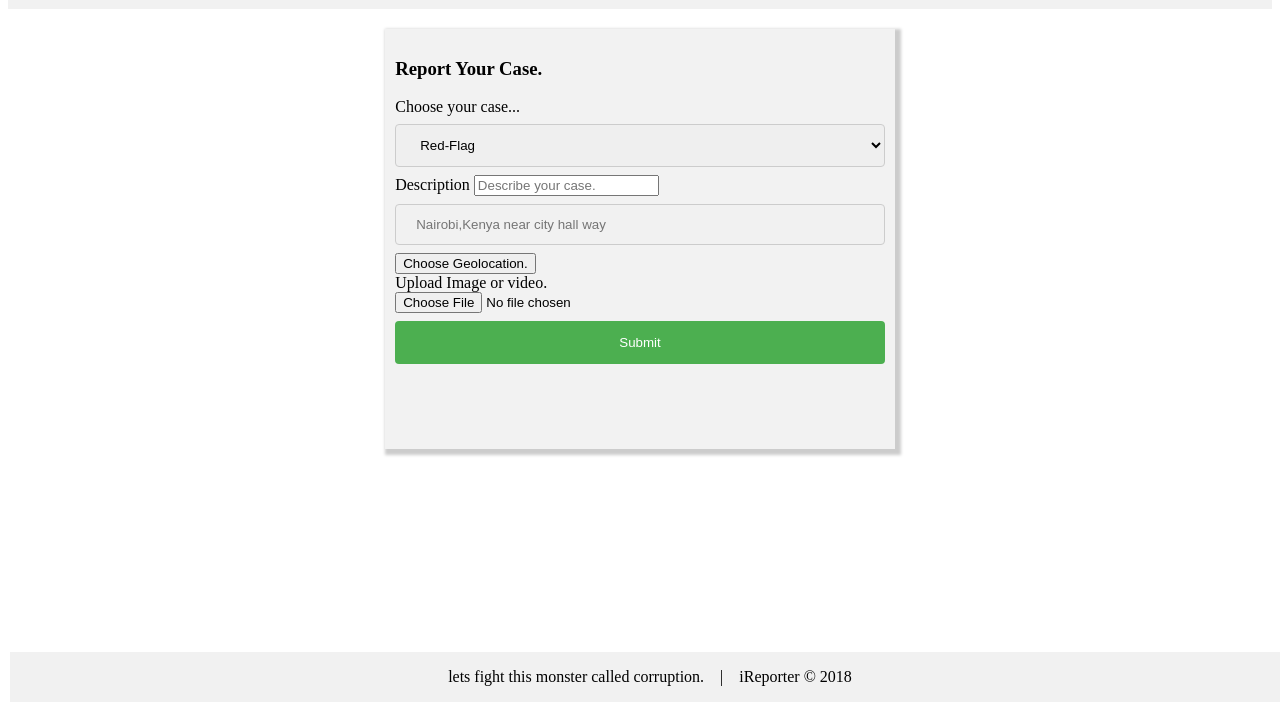
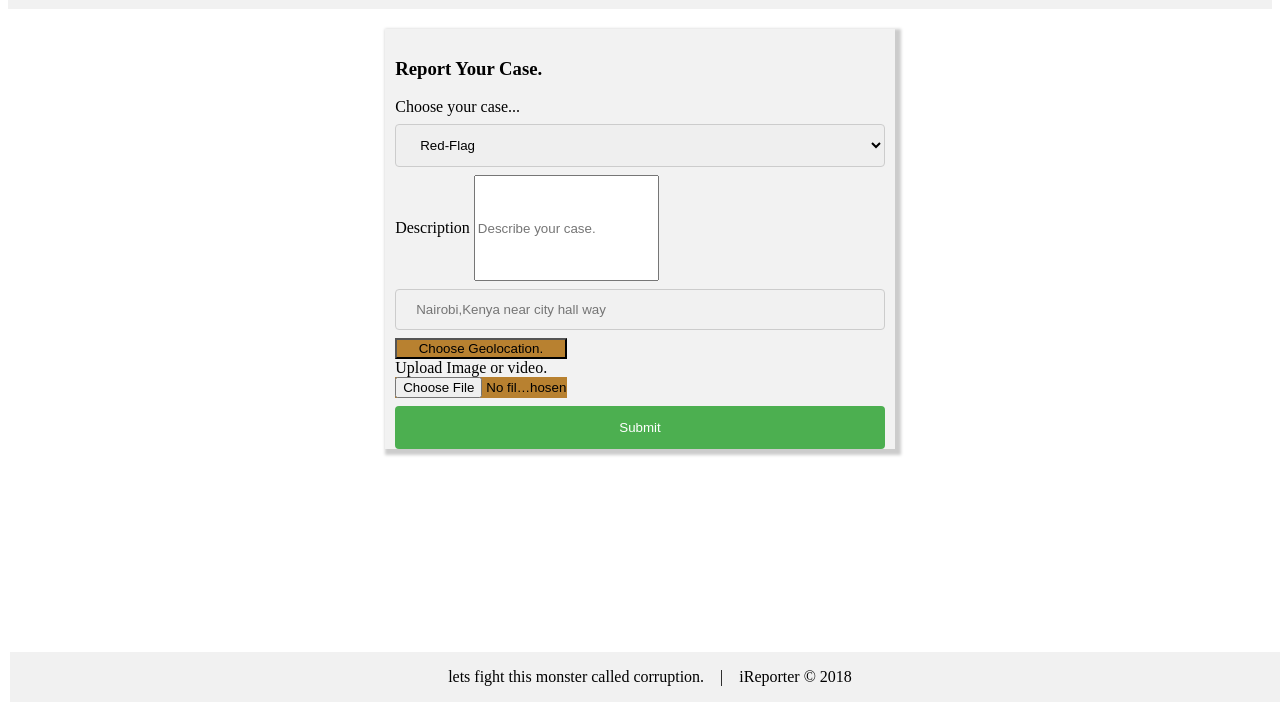
Before and after one commit to Ken-Mbugua/KenMbugua.iReporter, a plain HTML site: page ui/pages/report-page.html in a window 1280 px wide. Shown: the part 88-800 px from the top of the page. Drawn offline with Linux system fonts and the light colour scheme.

Commit message:
[ Feature #162110958] styling report case form

```diff
--- a/ui/css/main.css
+++ b/ui/css/main.css
@@ -219,6 +219,16 @@ tr:nth-child(even){background-color: #f2f2f2}
   background-color: #B5625A
 }
 
+/** Report Page Styling**/
+.text-area {
+  height: 100px;
+}
+
+.side-btn {
+  background-color: rgb(184, 129, 48);
+  width: 35%;
+}
+
 .long-form {
   overflow: scroll;
   height: 400px;
```
